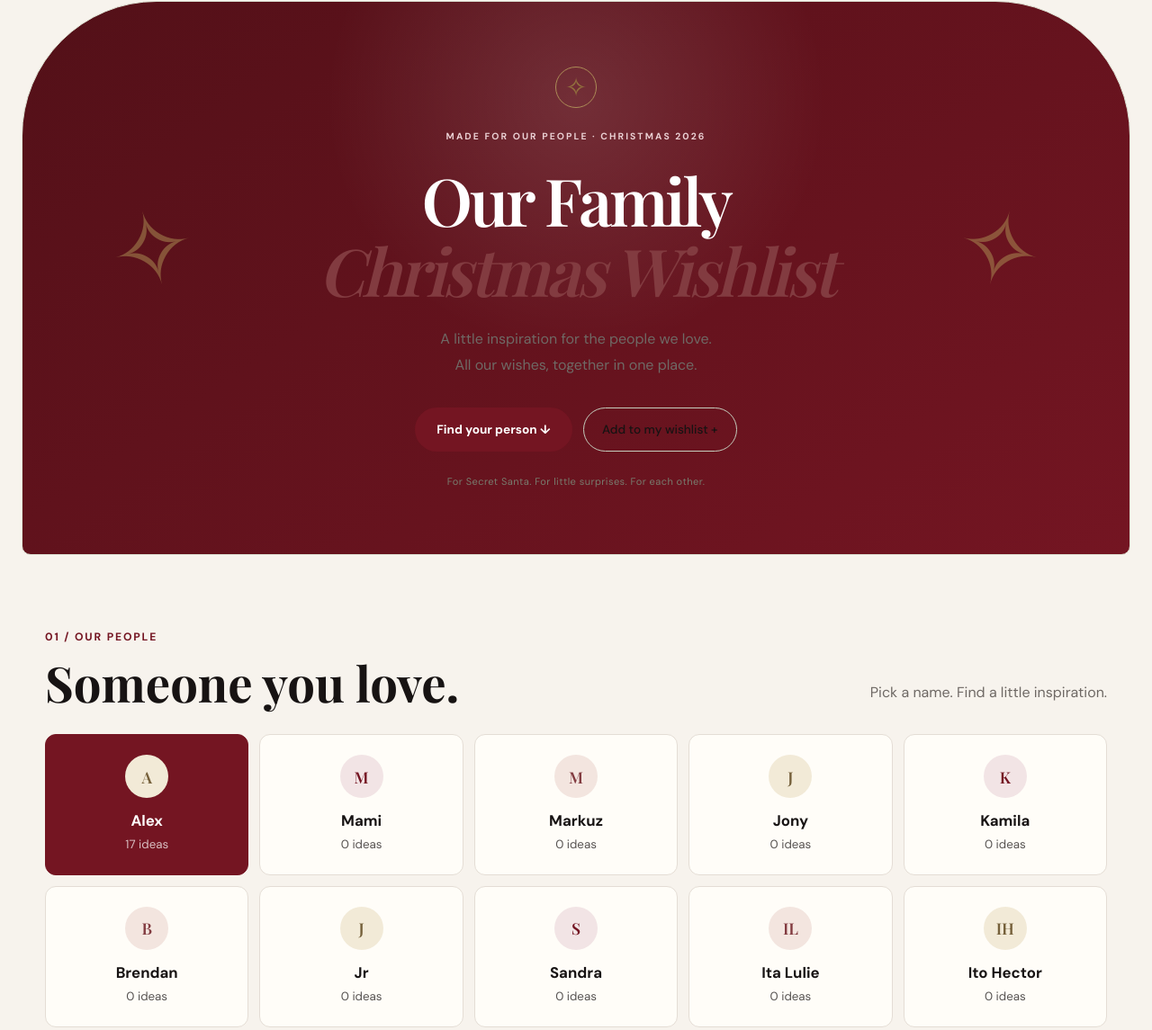
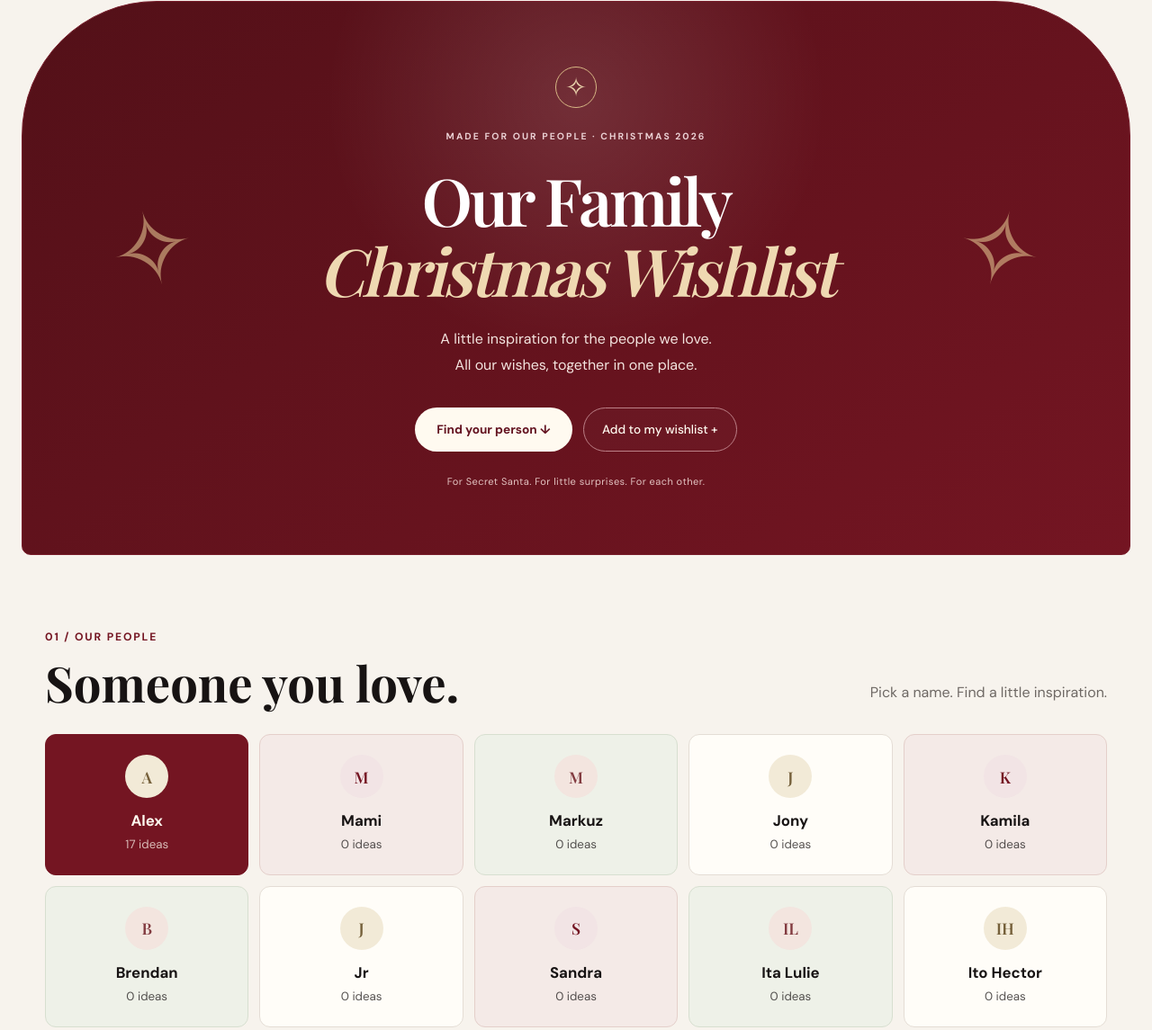
Before and after one commit to AlexFilmsinc/alex-christmas-list, a website with bundled scripts: page index.html in a window 1280 px wide. Shown: the part 99-1244 px from the top of the page at 90% size. Built offline with nearby package versions, Linux system fonts and the light colour scheme; files whose address does not match are found by name.

Commit message:
Blend burgundy and gold with existing ivory and evergreen palette

```diff
--- a/family.css
+++ b/family.css
@@ -13,27 +13,30 @@ button:disabled { cursor: wait; opacity: .65; }
 :focus-visible { outline: 3px solid #ba8740; outline-offset: 4px; }
 .skip-link { position: absolute; top: -80px; left: 16px; padding: 12px; background: white; z-index: 20; }
 .skip-link:focus { top: 16px; }
-.family-hero { min-height: 560px; padding: 46px 24px 62px; color: var(--ink); background: radial-gradient(ellipse at 50% 30%, #fffdf7, #f2f0e3); border: 1px solid #dce0d2; margin: 0 24px; border-radius: 150px 150px 10px 10px; position: relative; overflow: hidden; }
-.family-hero::before, .family-hero::after { content: '✧'; position: absolute; color: #a7865090; font-size: 7rem; pointer-events: none; top: 31%; }
+.family-hero { min-height: 560px; padding: 46px 24px 62px; color: #fffaf0; background: radial-gradient(ellipse at 50% 12%, #98515b55, transparent 65%), linear-gradient(135deg, #501019, #791827); border: 1px solid #781d2b; margin: 0 24px; border-radius: 150px 150px 10px 10px; position: relative; overflow: hidden; }
+.family-hero::before, .family-hero::after { content: '✧'; position: absolute; color: #dfc28e99; font-size: 7rem; pointer-events: none; top: 31%; }
 .family-hero::before { left: 8%; transform: rotate(-15deg); }
 .family-hero::after { right: 8%; transform: rotate(15deg); }
-.holiday-seal { width: 46px; height: 46px; border: 1px solid #ad8d58; border-radius: 50%; display: grid; place-items: center; margin: 0 auto 24px; font-size: 1.8rem; color: #93713e; }
+.holiday-seal { width: 46px; height: 46px; border: 1px solid #d8b986; border-radius: 50%; display: grid; place-items: center; margin: 0 auto 24px; font-size: 1.8rem; color: #ebd5ad; }
 .family-hero h1 { max-width: 900px; font-size: clamp(2.7rem, 5.7vw, 5.1rem); font-weight: 600; line-height: 1.07; letter-spacing: -.045em; }
-.family-hero h1 em { color: #823b40; font-weight: 600; }
-.family-hero .eyebrow { color: #69765e; font-size: .65rem; letter-spacing: .2em; margin-bottom: 23px; }
-.family-hero .hero__copy { color: var(--muted); font-size: 1rem; line-height: 1.8; }
-.family-hero .hero__button { background: var(--red); color: white; padding: 14px 24px; font-size: .85rem; }
-.hero-footnote { font-size: .69rem; color: #787c6e; margin: 25px 0 0; letter-spacing: .04em; }
+.family-hero h1 em { color: #efd9b2; font-weight: 600; }
+.family-hero .eyebrow { color: #edd3d3; font-size: .65rem; letter-spacing: .2em; margin-bottom: 23px; }
+.family-hero .hero__copy { color: #f3e4df; font-size: 1rem; line-height: 1.8; }
+.family-hero .hero__button { background: #fffaf0; color: #641421; padding: 14px 24px; font-size: .85rem; }
+.hero-footnote { font-size: .69rem; color: #e3c4c2; margin: 25px 0 0; letter-spacing: .04em; }
 .family-hero .hero__inner { max-width: 920px; }
 .hero-actions { display: flex; justify-content: center; gap: 12px; flex-wrap: wrap; }
-.outline-button { padding: 12px 20px; border: 1px solid #c5cebe; border-radius: 999px; background: transparent; color: var(--ink); font-weight: 500; font-size: .85rem; }
+.outline-button { padding: 12px 20px; border: 1px solid #bc8188; border-radius: 999px; background: #ffffff05; color: #fffaf0; font-weight: 500; font-size: .85rem; }
 .family-shell { padding-top: 56px; }
 .family-shell h2 { font-size: clamp(1.9rem, 3.6vw, 2.75rem); }
 #family, #wishlist { scroll-margin-top: 24px; }
 .people-grid { display: grid; grid-template-columns: repeat(5, minmax(0, 1fr)); gap: 12px; }
 .person-button { display: flex; flex-direction: column; align-items: center; padding: 22px 20px; border-radius: 12px; border: 1px solid var(--line); color: var(--ink); background: #fffdf8; text-align: center; gap: 4px; transition: background .18s, border-color .18s; }
 .person-button:hover { border-color: var(--red); }
-.person-button[aria-pressed="true"] { background: var(--red); color: white; border-color: var(--red); }
+.person-button[aria-pressed="true"] { background: #741522; color: #fffaf0; border-color: #741522; }
+.family-shell .eyebrow { color: #741522; }
+.person-button:nth-child(3n + 2):not([aria-pressed="true"]) { background: #f4eae7; border-color: #e4cfca; }
+.person-button:nth-child(3n):not([aria-pressed="true"]) { background: #eef1e8; border-color: #d7dfd0; }
 .person-initial { display: grid; place-items: center; width: 48px; height: 48px; border-radius: 50%; background: var(--red-soft); color: var(--red); font-family: 'Playfair Display', Georgia, serif; font-size: 1.1rem; margin-bottom: 8px; font-weight: 600; }
 .person-button:nth-child(3n) .person-initial { background: #f3e5df; color: #823b40; }
 .person-button:nth-child(3n + 1) .person-initial { background: #f2ead7; color: #75603a; }
```
